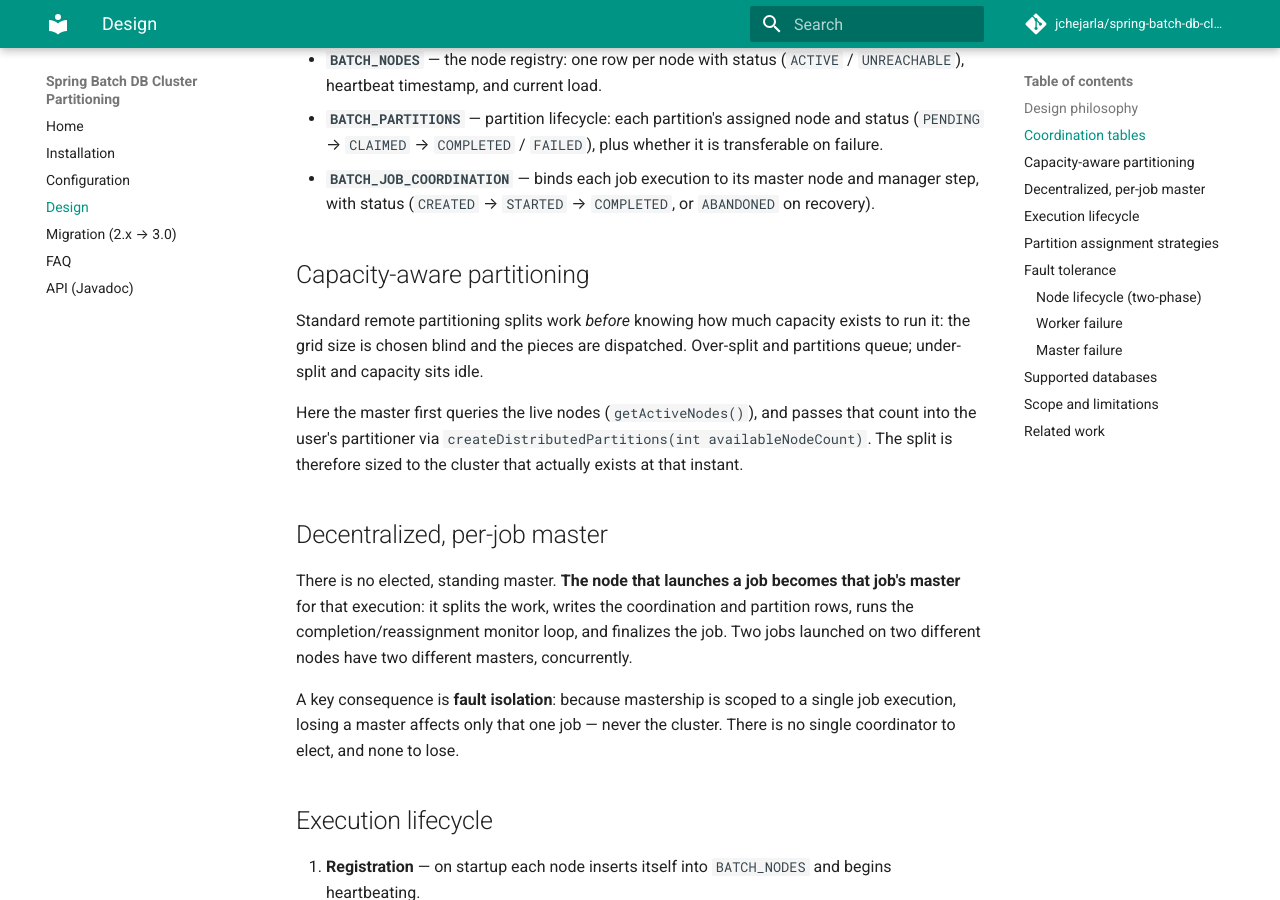
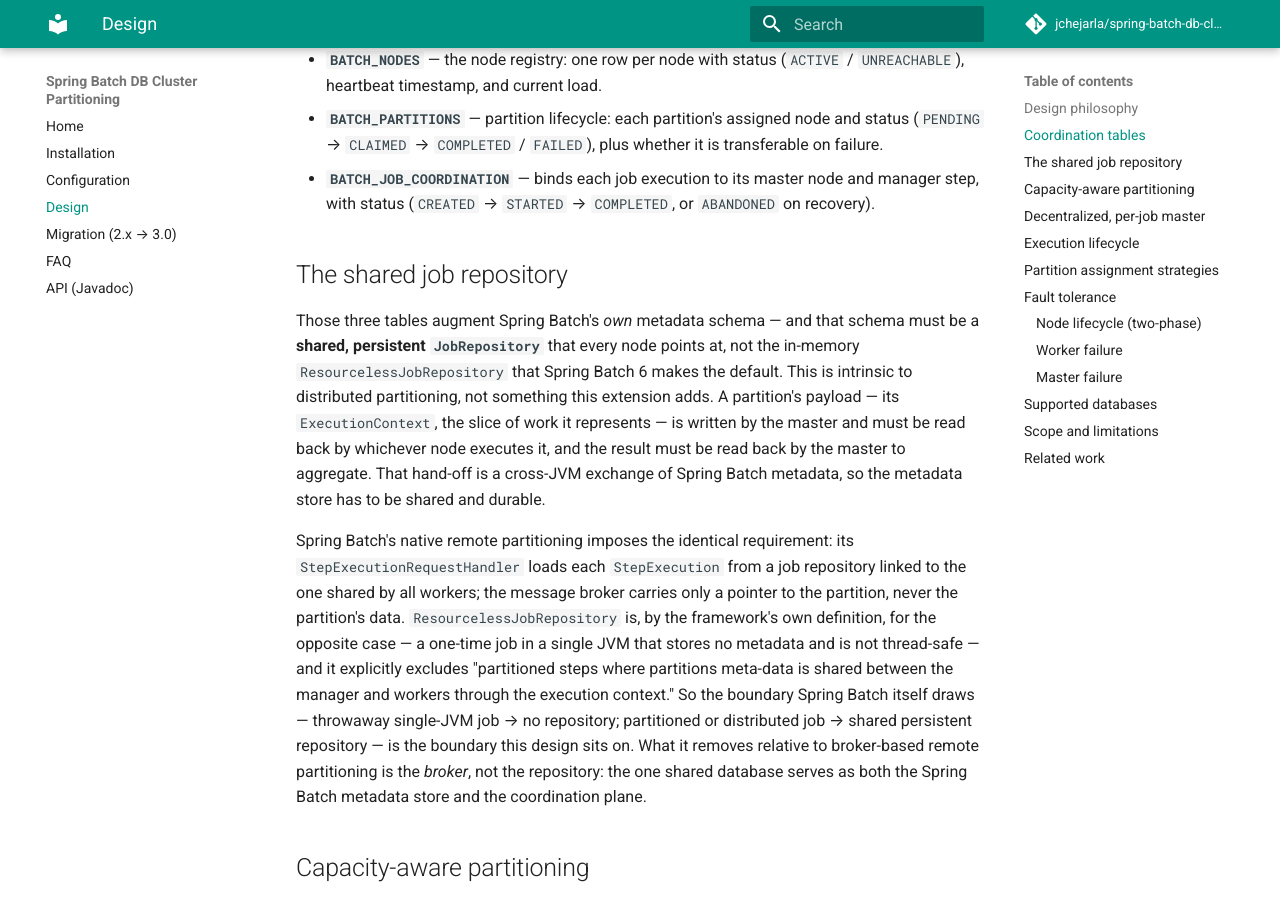
Before and after one commit to jchejarla/spring-batch-db-cluster-partitioning, an MkDocs documentation site: the page built from docs/DESIGN.md, in a window 1280 px wide and 900 px high, scrolled down 628 px. Built offline with MkDocs 1.6.1 and Material for MkDocs 9.7.7, drawn with Linux system fonts in a browser that asks for light colours; comment, search, counter and statistics services are not loaded; the version menu is left out.

Commit message:
Document why clustering needs a JDBC JobRepository (not resourceless)

```diff
--- a/docs/DESIGN.md
+++ b/docs/DESIGN.md
@@ -15,6 +15,28 @@ Three tables augment Spring Batch's own schema:
 - **`BATCH_NODES`** — the node registry: one row per node with status (`ACTIVE` / `UNREACHABLE`), heartbeat timestamp, and current load.
 - **`BATCH_PARTITIONS`** — partition lifecycle: each partition's assigned node and status (`PENDING` → `CLAIMED` → `COMPLETED` / `FAILED`), plus whether it is transferable on failure.
 - **`BATCH_JOB_COORDINATION`** — binds each job execution to its master node and manager step, with status (`CREATED` → `STARTED` → `COMPLETED`, or `ABANDONED` on recovery).
+
+## The shared job repository
+
+Those three tables augment Spring Batch's *own* metadata schema — and that schema must be a **shared,
+persistent `JobRepository`** that every node points at, not the in-memory `ResourcelessJobRepository`
+that Spring Batch 6 makes the default. This is intrinsic to distributed partitioning, not something
+this extension adds. A partition's payload — its `ExecutionContext`, the slice of work it represents —
+is written by the master and must be read back by whichever node executes it, and the result must be
+read back by the master to aggregate. That hand-off is a cross-JVM exchange of Spring Batch metadata,
+so the metadata store has to be shared and durable.
+
+Spring Batch's native remote partitioning imposes the identical requirement: its
+`StepExecutionRequestHandler` loads each `StepExecution` from a job repository linked to the one shared
+by all workers; the message broker carries only a pointer to the partition, never the partition's data.
+`ResourcelessJobRepository` is, by the framework's own definition, for the opposite case — a one-time
+job in a single JVM that stores no metadata and is not thread-safe — and it explicitly excludes
+"partitioned steps where partitions meta-data is shared between the manager and workers through the
+execution context." So the boundary Spring Batch itself draws — throwaway single-JVM job → no
+repository; partitioned or distributed job → shared persistent repository — is the boundary this design
+sits on. What it removes relative to broker-based remote partitioning is the *broker*, not the
+repository: the one shared database serves as both the Spring Batch metadata store and the coordination
+plane.
 
 ## Capacity-aware partitioning
 
```
Also changed, not shown: README.md (+3 -0 lines), docs/faq.md (+20 -0 lines).
